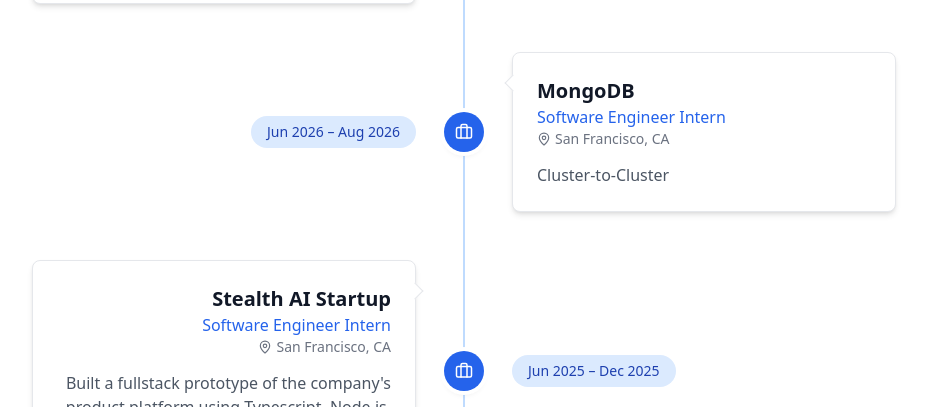
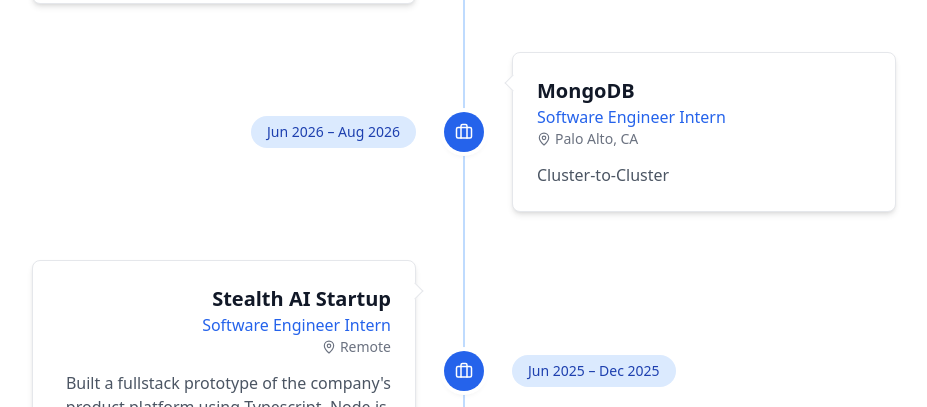
Before and after one commit to joshuali3110/joshuali3110.github.io, a React (Vite) app: page / in a window 1280 px wide. Shown: the part 3020-3427 px from the top of the page, without its empty margins (176-1103 px from the left). Built offline with nearby package versions, Linux system fonts and the light colour scheme.

Commit message:
fix locations

```diff
--- a/src/App.tsx
+++ b/src/App.tsx
@@ -288,7 +288,7 @@
     {
       organization: "MongoDB",
       position: "Software Engineer Intern",
-      location: "San Francisco, CA",
+      location: "Palo Alto, CA",
       start: "Jun 2026",
       end: "Aug 2026",
       description:
@@ -327,7 +327,7 @@
     {
       organization: "Stealth AI Startup",
       position: "Software Engineer Intern",
-      location: "San Francisco, CA",
+      location: "Remote",
       start: "Jun 2025",
       end: "Dec 2025",
       description: "Built a fullstack prototype of the company's product platform using Typescript, Node.js, PostgreSQL, MongDB, and more.",
```
